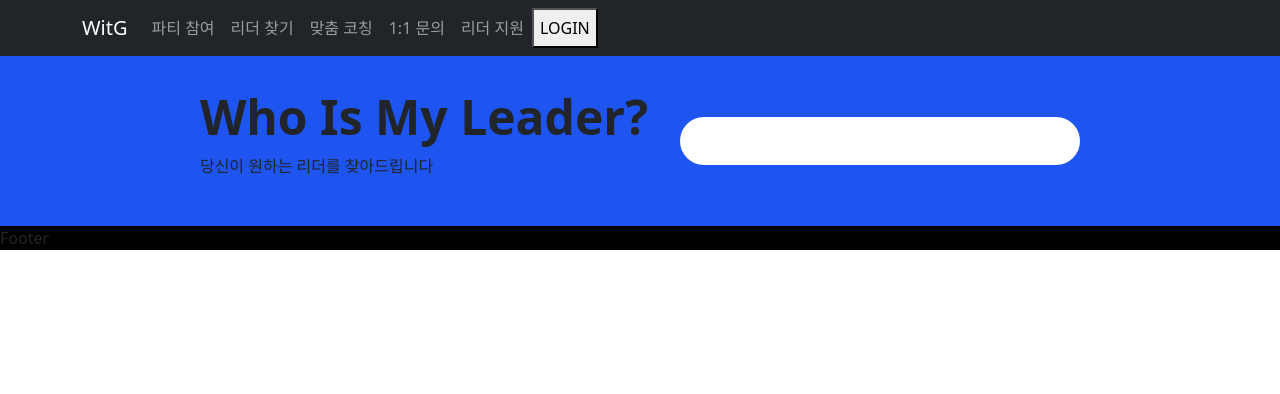
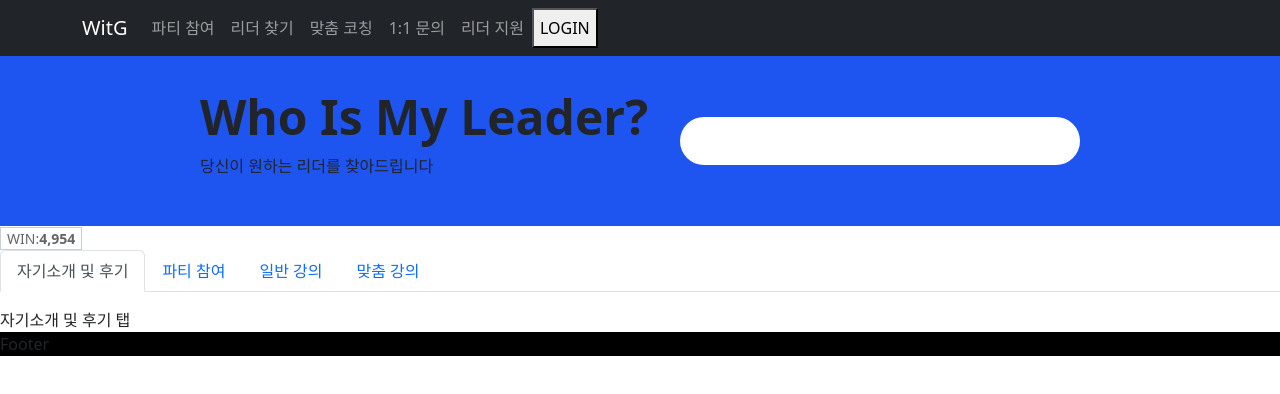
Before and after one commit to C17AN/witge, a Next.js app: page /leaders in a window 1280 px wide. Shown: the top 394 px of the page. Built offline with nearby package versions, Linux system fonts and the light colour scheme.

Commit message:
style: 리더 찾기 > textbtn, tab 추가

```diff
--- /dev/null
+++ b/components/common/Textbutton.tsx
@@ -0,0 +1,28 @@
+import styled from "@emotion/styled";
+import { css } from "@emotion/react";
+
+const Textbutton = () => {
+  return (
+    <Container>
+      WIN:
+      <span
+        css={css`
+          font-weight: 600;
+        `}
+      >
+      4,954
+      </span>
+    </Container>
+  );
+};
+
+const Container = styled.div`
+  display: inline-block;
+  color: #666666;
+  background-color: #FFFFFF;
+  border: 1px solid #C8CFD8;
+  font-size: 14px;
+  padding: 0px 6px;
+`;
+
+export default Textbutton;
--- /dev/null
+++ b/components/pages/leaders/Tab.tsx
@@ -0,0 +1,31 @@
+import React, { useState } from 'react';
+import Tab from 'react-bootstrap/Tab';
+import Tabs from 'react-bootstrap/Tabs';
+
+const ControlledTabs = () => {
+  const [key, setKey] = useState('intro');
+
+  return (
+    <Tabs
+      id="controlled-tab-example"
+      activeKey={key}
+      onSelect={(k) => setKey(k as string)}
+      className="mb-3"
+    >
+      <Tab eventKey="intro" title="자기소개 및 후기">
+        자기소개 및 후기 탭
+      </Tab>
+      <Tab eventKey="party" title="파티 참여">
+        파티 참여 탭
+      </Tab>
+      <Tab eventKey="normal" title="일반 강의">
+        일반 강의 탭
+      </Tab>
+      <Tab eventKey="custom" title="맞춤 강의">
+        맞춤 강의 탭
+      </Tab>
+    </Tabs>
+  );
+}
+
+export default ControlledTabs;
--- a/pages/leaders.jsx
+++ b/pages/leaders.jsx
@@ -1,10 +1,14 @@
 import React from "react";
 import SearchField from "../components/pages/leaders/SearchField";
+import TextButton from "../components/common/TextButton";
+import ControlledTabs from "../components/pages/leaders/Tab"
 
 const leaders = () => {
   return (
     <div>
       <SearchField />
+      <TextButton />
+      <ControlledTabs />
     </div>
   );
 };
```
